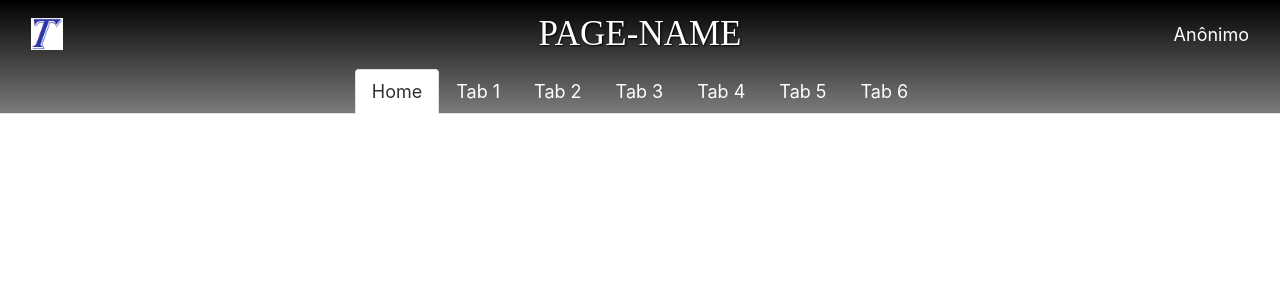
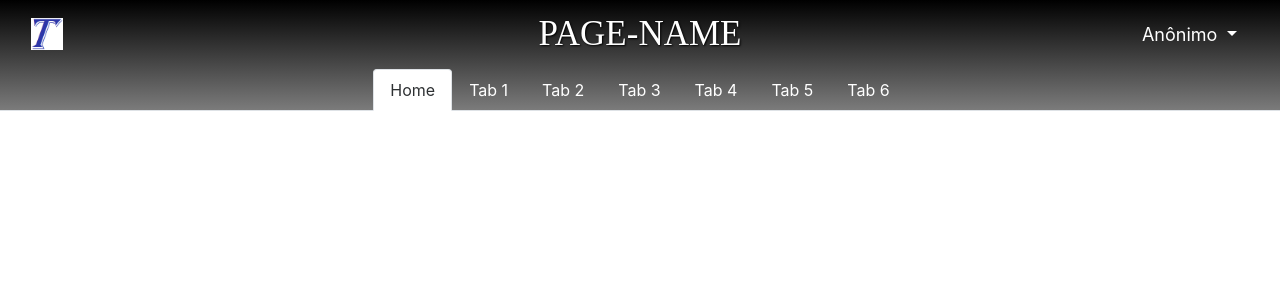
Before and after one commit to Paulo-E-F-Fernandes/tasklist-ui, an Angular app: page / in a window 1280 px wide. Shown: the top 300 px of the page. Built offline with nearby package versions, Linux system fonts and the light colour scheme; what primeng would draw is missing.

Commit message:
Task #6 - componente de login e ajustes nas classes css de cores

```diff
--- a/src/app/app.module.ts
+++ b/src/app/app.module.ts
@@ -12,13 +12,15 @@ import { AppComponent } from './app.component';
 import { NavbarComponent } from './navbar/navbar.component';
 import { NavbarMenuComponent } from './navbar-menu/navbar-menu.component';
 import { NavbarSidebarComponent } from './navbar-sidebar/navbar-sidebar.component';
+import { LoginComponent } from './login/login.component';
 
 @NgModule({
   declarations: [
     AppComponent,
     NavbarComponent,
     NavbarMenuComponent,
-    NavbarSidebarComponent
+    NavbarSidebarComponent,
+    LoginComponent
   ],
   imports: [
     // Angular
--- /dev/null
+++ b/src/app/login/login.component.css
@@ -0,0 +1,3 @@
+.no-box-shadow {
+    box-shadow: 0 0 0 .0rem rgba(0,0,0,0) !important;
+}
--- /dev/null
+++ b/src/app/login/login.component.html
@@ -0,0 +1,40 @@
+<div>
+  <button type="button" class="btn no-background dropdown-toggle font-color-secundary font-size-18 no-box-shadow" data-toggle="dropdown" aria-haspopup="true" aria-expanded="false">
+    {{ userName }}
+  </button>
+  <div class="dropdown-menu dropdown-menu-right login-background">
+    <form class="px-4 py-3">
+      <div class="form-group">
+        <label for="login-email">{{ emailLabel }}</label>
+        <input type="email" class="form-control" id="login-email" placeholder="{{ emailPlaceholder }}">
+      </div>
+      <div class="form-group">
+        <label for="login-password">{{ passwordLabel }}</label>
+        <input type="password" class="form-control" id="login-password" placeholder="{{ passwordPlaceholder }}">
+      </div>
+      <div class="form-check">
+        <input type="checkbox" class="form-check-input" id="login-remember-me">
+        <label class="form-check-label" for="login-remember-me">
+          {{ rememberMeLabel }}
+        </label>
+      </div>
+        <button type="submit" class="btn btn-primary btn-block">{{ loginButton }}</button>
+    </form>
+    <div class="dropdown-divider"></div>
+    <a class="dropdown-item" href="#">{{ signUpLabel }}</a>
+    <a class="dropdown-item" href="#">{{ forgetPasswordLabel }}</a>
+  </div>
+</div>
+
+
+<!--
+    <button class="dropdown-item" type="button">Action</button>
+    <button class="dropdown-item" type="button">Another action</button>
+    <div class="dropdown-divider"></div>
+    <button class="dropdown-item" type="button">Something else here</button>
+-->
+
+
+<div class="dropdown-menu">
+
+  </div>
--- /dev/null
+++ b/src/app/login/login.component.ts
@@ -0,0 +1,34 @@
+import { Component, OnInit } from '@angular/core';
+
+@Component({
+  selector: 'app-login',
+  templateUrl: './login.component.html',
+  styleUrls: ['./login.component.css']
+})
+export class LoginComponent implements OnInit {
+
+  userName : string;
+  emailLabel : string;
+  emailPlaceholder : string;
+  forgetPasswordLabel : string;
+  loginButton : string;
+  passwordLabel : string;
+  passwordPlaceholder : string;
+  rememberMeLabel : string;
+  signUpLabel : string;
+
+  constructor() { }
+
+  ngOnInit() {
+    this.userName = 'Anônimo';
+    this.emailLabel = 'E-mail';
+    this.emailPlaceholder = 'Digite o e-mail...';
+    this.forgetPasswordLabel = 'Esqueceu a senha?';
+    this.loginButton = 'Entrar';
+    this.passwordLabel = 'Senha';
+    this.passwordPlaceholder = 'Digite a senha...';
+    this.rememberMeLabel = 'Manter conectado?';
+    this.signUpLabel = 'Novo por aqui? Cadastre-se.'
+  }
+
+}
--- a/src/app/navbar-sidebar/navbar-sidebar.component.html
+++ b/src/app/navbar-sidebar/navbar-sidebar.component.html
@@ -1,6 +1,6 @@
 <button pButton type="button" class="no-background" (click)="showMenus(true)" icon="fa fa-bars"></button>
 
-<p-sidebar [(visible)]="display" [baseZIndex]="10000" styleClass="sidebar-background">
+<p-sidebar [(visible)]="display" [baseZIndex]="10000" styleClass="sidebar-background font-color-secundary">
   <h4>{{ sidebarTitle }}</h4>
 
   <div class="dropdown-divider"></div>
--- a/src/app/navbar/navbar.component.html
+++ b/src/app/navbar/navbar.component.html
@@ -18,14 +18,14 @@
         </div><!-- ./col-4.d-sm-none -->
 
         <!-- Nome do site exibido ao centro da página em resoluções altas. -->
-        <div class="d-none d-sm-block col-sm-6 text-center navbar-title align-middle">
+        <div class="d-none d-sm-block col-sm-6 text-center navbar-title font-color-secundary align-middle">
             {{ pageName }}
         </div><!-- ./d-none.col-sm-6 -->
 
         <!-- DIREITA -->
         <!-- Opções do usuário exibido sempre à direita da página -->
         <div class="col-4 col-sm-3 text-right align-middle">
-            Anônimo
+            <app-login></app-login>
         </div><!-- ./col-4 col-sm-3 -->
     </nav><!-- ./navbar -->
 
--- a/src/app/navbar/navbar.component.ts
+++ b/src/app/navbar/navbar.component.ts
@@ -11,8 +11,8 @@ import { Menu } from '../domain/menu';
 })
 export class NavbarComponent implements OnInit {
 
-  pageName = 'Page-Name';
-  pageLogo = '/assets/img/logo.png';
+  pageName : string = 'Page-Name';
+  pageLogo : string = '/assets/img/logo.png';
   menuItemsReturned : Menu[] = [];
 
   constructor() { }
--- a/src/styles.css
+++ b/src/styles.css
@@ -1,17 +1,28 @@
 /* You can add global styles to this file, and also import other style files */
 /* **** COLORS **** */
+.font-color-secundary {
+    color: #fff;
+}
+
+/* **** SIZES **** */
+.font-size-18 {
+    font-size: 18px;
+}
+
+/* **** COMPONENTS **** */
+/* Backgrounds */
 .navbar-background {
     background: #000000; /* Para browser que não suportam gradient */
     background: linear-gradient(#000000, #7c7c7c);
-    color: #fff;
-    font-size: 18px;
 }
 
 .sidebar-background {
     background: #000000; /* Para browser que não suportam gradient */
     background: linear-gradient(#000000, #7c7c7c);
-    color: #fff;
-    font-size: 18px;
+}
+
+.login-background {
+    background: #d0d0d0;
 }
 
 .no-background {
```
Also changed, not shown: 1 other file (tests, documents, lock files or other folders).
